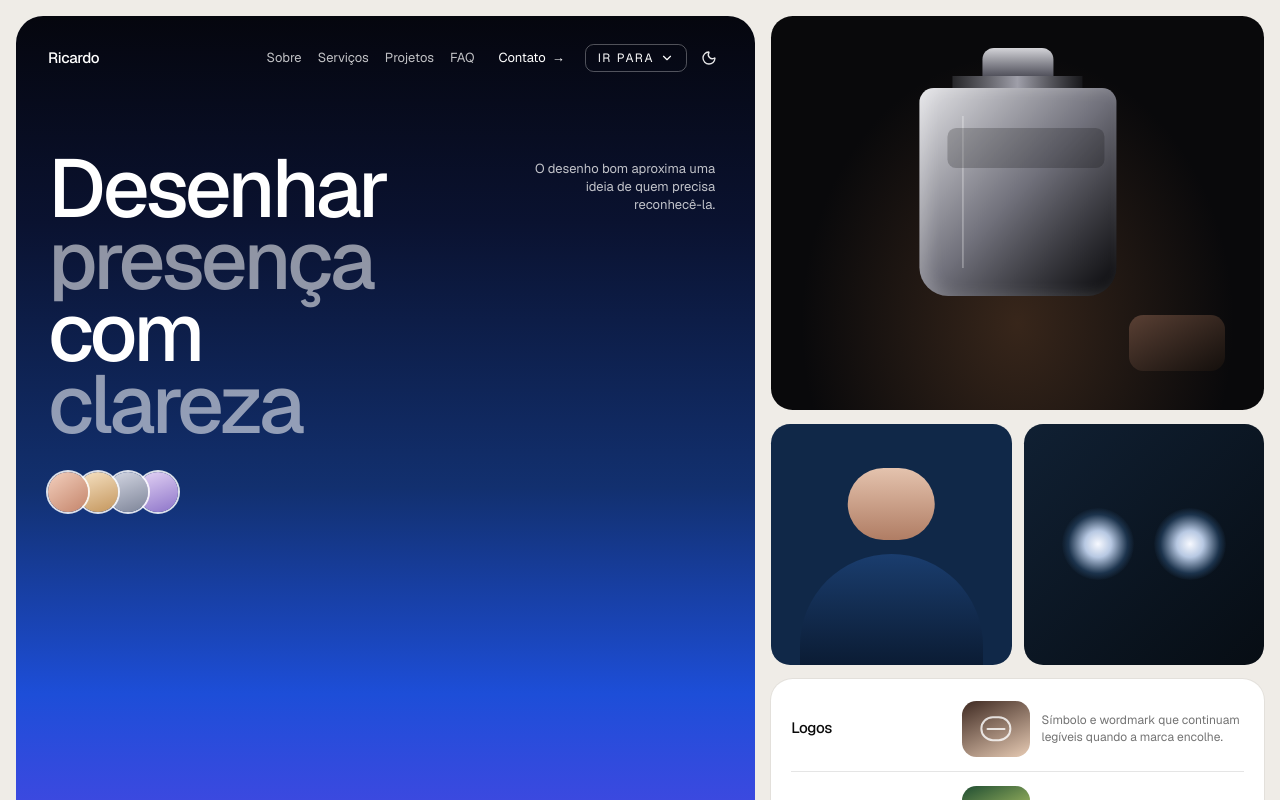
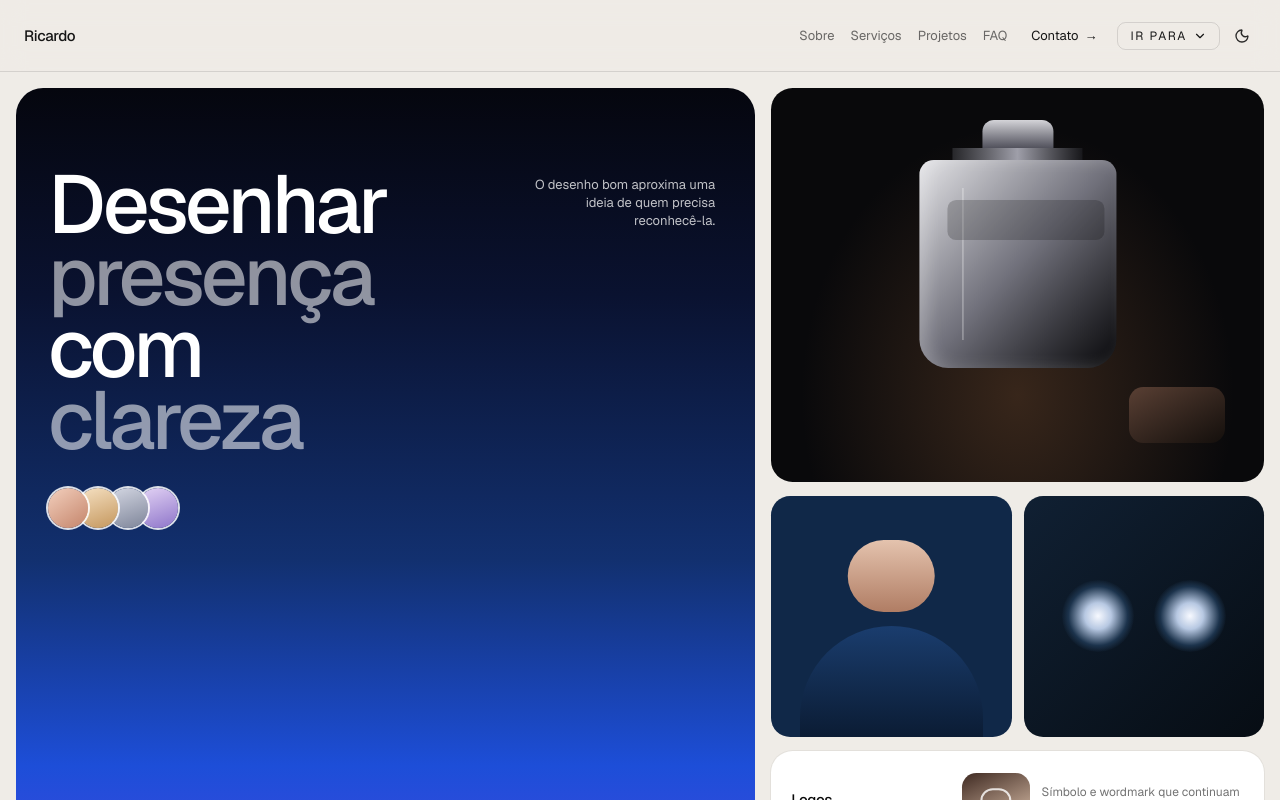
Before and after one commit to RicardoCapeletti/Portifolio, a Next.js app: page / in a window 1280 px wide. Shown: the top 800 px of the page. Built offline with nearby package versions, Linux system fonts and the light colour scheme; no server answers.

Commit message:
Fixa o menu no topo enquanto a página rola.
Co-authored-by: ricardolopescap <ricardolopescap@gmail.com>

```diff
--- a/app/globals.css
+++ b/app/globals.css
@@ -53,6 +53,7 @@
   --landing-ink: #161616;
   --landing-muted: rgb(22 22 22 / 62%);
   --landing-line: rgb(22 22 22 / 12%);
+  --site-header: 4.5rem;
   --radius: 0.9rem;
   --background: oklch(0.965 0.004 250);
   --foreground: oklch(0.18 0.012 260);
@@ -137,6 +138,15 @@
 
   html.dark {
     color-scheme: dark;
+  }
+
+  #inicio,
+  #sobre,
+  #servicos,
+  #projetos,
+  #faq,
+  #contato {
+    scroll-margin-top: calc(var(--site-header) + 0.75rem);
   }
 
   body {
--- a/app/layout.tsx
+++ b/app/layout.tsx
@@ -49,7 +49,7 @@ export default function RootLayout({
           <HashScroll />
         </Suspense>
         <SiteHeader />
-        <div className="flex-1">{children}</div>
+        <div className="flex-1 pt-[var(--site-header)]">{children}</div>
         <SiteFooter />
       </body>
     </html>
--- a/components/landing-home.tsx
+++ b/components/landing-home.tsx
@@ -5,7 +5,6 @@ import { Suspense } from "react";
 import { CoverArt } from "@/components/cover-art";
 import { FaqList } from "@/components/faq-list";
 import { ProjectGrid, ProjectGridFallback, ServiceRows, ServiceRowsFallback } from "@/components/portfolio-browser";
-import { SiteNav } from "@/components/site-nav";
 import { profile } from "@/content/profile";
 import { getFeaturedPiece, portfolioPieces } from "@/content/portfolio";
 
@@ -51,23 +50,13 @@ export function LandingHome() {
       tabIndex={-1}
       className="min-h-svh overflow-x-clip bg-[var(--landing-frame)] text-[var(--landing-ink)] focus:outline-none"
     >
-      <a
-        href="#conteudo"
-        className="sr-only focus:not-sr-only focus:absolute focus:top-4 focus:left-4 focus:z-50 focus:rounded-full focus:bg-white focus:px-3 focus:py-2 focus:text-neutral-950 focus:outline focus:outline-2 focus:outline-offset-2"
-      >
-        Ir para o conteúdo
-      </a>
       <div className="mx-auto grid w-full max-w-[1600px] items-stretch gap-3 p-3 sm:p-4 min-[900px]:grid-cols-[minmax(0,3fr)_minmax(0,2fr)] min-[900px]:gap-4">
         <div id="painel" className="flex h-full flex-col overflow-hidden rounded-[1.7rem] bg-white text-neutral-950">
           <section
             id="inicio"
-            className="landing-hero flex min-h-[100svh] flex-1 flex-col px-5 pt-5 pb-6 text-white sm:px-8 sm:pt-7 min-[900px]:min-h-[920px] min-[900px]:px-10"
+            className="landing-hero flex min-h-[calc(100svh-var(--site-header)-1.5rem)] flex-1 flex-col px-5 pt-8 pb-6 text-white sm:px-8 sm:pt-10 min-[900px]:min-h-[calc(100svh-var(--site-header)-2rem)] min-[900px]:px-10"
           >
-            <header className="landing-rise">
-              <SiteNav tone="hero" />
-            </header>
-
-            <div className="landing-rise landing-rise-2 relative mt-14 sm:mt-20 min-[900px]:mt-24">
+            <div className="landing-rise relative mt-6 sm:mt-10 min-[900px]:mt-14">
               <h1 className="max-w-[11ch] text-[clamp(2.7rem,6.4vw,5.6rem)] leading-[0.88] font-medium tracking-[-0.045em]">
                 <span className="block text-white">Desenhar</span>
                 <span className="block text-white/55">presença</span>
@@ -79,7 +68,7 @@ export function LandingHome() {
               </p>
             </div>
 
-            <div className="landing-rise landing-rise-3 mt-8">
+            <div className="landing-rise landing-rise-2 mt-8">
               <AvatarRow count={4} size="size-10" ring="ring-2 ring-white/85" />
             </div>
 
@@ -103,7 +92,7 @@ export function LandingHome() {
             </div>
           </section>
 
-          <section id="sobre" className="scroll-mt-6 px-5 pt-2 pb-10 sm:px-8 min-[900px]:px-10 min-[900px]:pb-14">
+          <section id="sobre" className="px-5 pt-2 pb-10 sm:px-8 min-[900px]:px-10 min-[900px]:pb-14">
             <div className="grid gap-8 min-[900px]:grid-cols-12 min-[900px]:gap-6">
               <h2 className="text-[clamp(1.7rem,2.5vw,2.7rem)] leading-[1.12] font-medium tracking-[-0.03em] text-neutral-950 min-[900px]:col-span-9">
                 Cada peça guarda o caminho: a pesquisa, a alternativa que saiu e a forma que ficou{" "}
@@ -168,7 +157,7 @@ export function LandingHome() {
           <section
             id="servicos"
             aria-labelledby="servicos-titulo"
-            className="scroll-mt-6 rounded-[1.35rem] bg-white px-4 py-2 text-neutral-950 ring-1 ring-black/5 sm:px-5 dark:ring-0"
+            className="rounded-[1.35rem] bg-white px-4 py-2 text-neutral-950 ring-1 ring-black/5 sm:px-5 dark:ring-0"
           >
             <h2 id="servicos-titulo" className="sr-only">
               Serviços
@@ -203,7 +192,7 @@ export function LandingHome() {
           <section
             id="faq"
             aria-labelledby="faq-titulo"
-            className="scroll-mt-6 rounded-[1.35rem] bg-[#121216] px-4 py-6 text-white dark:bg-transparent dark:px-1 dark:py-4"
+            className="rounded-[1.35rem] bg-[#121216] px-4 py-6 text-white dark:bg-transparent dark:px-1 dark:py-4"
           >
             <div className="grid items-end gap-4 min-[900px]:grid-cols-[minmax(0,1.35fr)_minmax(0,0.8fr)]">
               <h2
@@ -223,7 +212,7 @@ export function LandingHome() {
               </p>
             </div>
             <FaqList />
-            <div id="contato" className="scroll-mt-6 pt-8">
+            <div id="contato" className="pt-8">
               <p className="text-[11px] tracking-[0.18em] text-white/45 uppercase">Contato</p>
               <a className="mt-2 inline-block text-sm text-white hover:text-white/80" href={`mailto:${profile.email}`}>
                 {profile.email}
@@ -234,7 +223,7 @@ export function LandingHome() {
         </div>
       </div>
 
-      <section id="projetos" className="scroll-mt-6 px-3 pb-10 sm:px-4">
+      <section id="projetos" className="px-3 pb-10 sm:px-4">
         <div className="mx-auto max-w-[1600px] rounded-[1.35rem] bg-white/70 px-4 py-6 text-neutral-950 ring-1 ring-black/5 sm:px-6 dark:bg-white dark:ring-0">
           <Suspense fallback={<ProjectGridFallback />}>
             <ProjectGrid />
--- a/components/section-jump.tsx
+++ b/components/section-jump.tsx
@@ -165,7 +165,7 @@ export function SectionJump({ tone }: { tone: "hero" | "bar" }) {
           id={menuId}
           role="menu"
           aria-label="Seções"
-          className={`absolute top-[calc(100%+0.4rem)] right-0 z-40 min-w-40 overflow-hidden rounded-xl border py-1 ${menuTone}`}
+          className={`absolute top-[calc(100%+0.4rem)] right-0 z-50 min-w-40 overflow-hidden rounded-xl border py-1 ${menuTone}`}
           onKeyDown={onMenuKeyDown}
         >
           {sections.map((section, index) => {
--- a/components/site-header.tsx
+++ b/components/site-header.tsx
@@ -1,32 +1,19 @@
-"use client";
-
-import { usePathname } from "next/navigation";
-
 import { SiteNav } from "@/components/site-nav";
 
-function normalize(path: string): string {
-  if (path.length > 1 && path.endsWith("/")) {
-    return path.slice(0, -1);
-  }
-  return path;
-}
-
 export function SiteHeader() {
-  const pathname = normalize(usePathname());
-
-  if (pathname === "/") {
-    return null;
-  }
-
   return (
-    <header className="border-b border-[var(--landing-line)] bg-[var(--landing-frame)] px-4 py-4 text-[var(--landing-ink)] sm:px-6">
+    <header className="fixed inset-x-0 top-0 z-50 flex h-[var(--site-header)] items-center px-4 text-[var(--landing-ink)] sm:px-6">
+      <div
+        className="pointer-events-none absolute inset-0 border-b border-[var(--landing-line)] bg-[#efece7]/80 backdrop-blur-md dark:bg-[#070708]/80"
+        aria-hidden="true"
+      />
       <a
         href="#conteudo"
-        className="sr-only focus:not-sr-only focus:absolute focus:top-4 focus:left-4 focus:z-50 focus:rounded-full focus:bg-[var(--landing-frame)] focus:px-3 focus:py-2 focus:outline focus:outline-2 focus:outline-offset-2"
+        className="sr-only focus:not-sr-only focus:absolute focus:top-3 focus:left-4 focus:z-10 focus:rounded-full focus:bg-[var(--landing-frame)] focus:px-3 focus:py-2 focus:outline focus:outline-2 focus:outline-offset-2"
       >
         Ir para o conteúdo
       </a>
-      <div className="mx-auto max-w-[1600px]">
+      <div className="relative mx-auto w-full max-w-[1600px]">
         <SiteNav tone="bar" />
       </div>
     </header>
```
